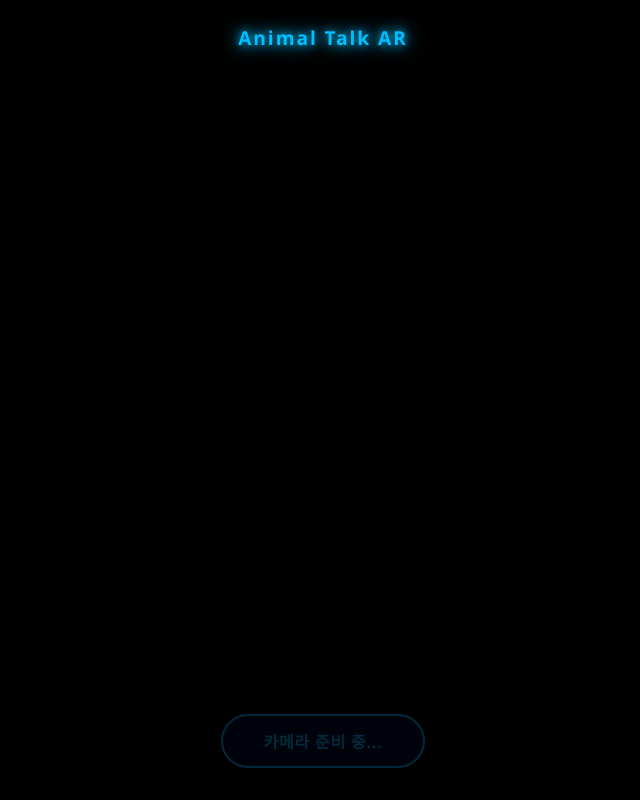
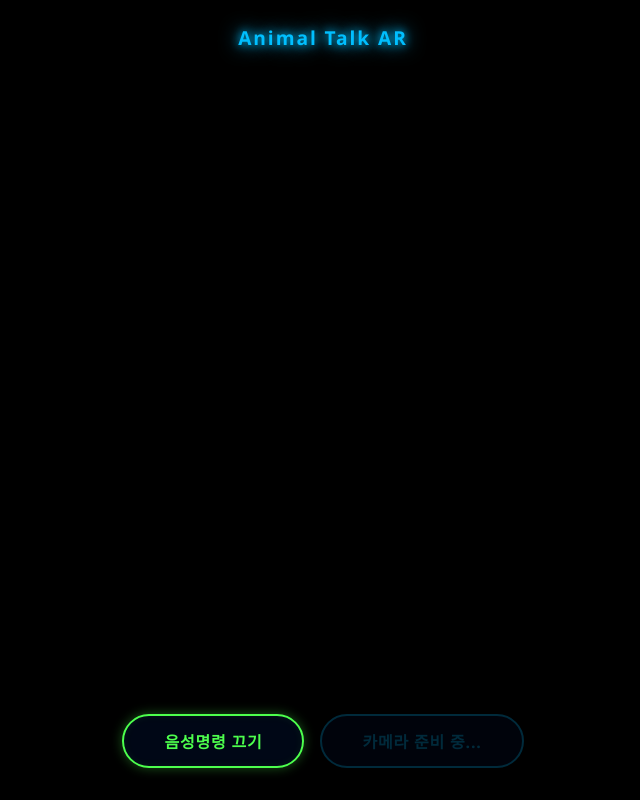
Before and after one commit to dicafrekim-afk/animal-talk-ar, a React (Vite) app: page / in a window 1280 px wide. Shown: the whole page, without its empty margins (317-957 px from the left). Built offline with nearby package versions, Linux system fonts and the light colour scheme; no server answers.

Commit message:
Add files via upload

```diff
--- a/index.html
+++ b/index.html
@@ -4,6 +4,17 @@
     <meta charset="UTF-8" />
     <meta name="viewport" content="width=device-width, initial-scale=1.0, user-scalable=no" />
     <title>Animal Talk AR - 쿤이 & 민이</title>
+
+    <!-- PWA -->
+    <link rel="manifest" href="/manifest.json" />
+    <meta name="theme-color" content="#00d4ff" />
+    <meta name="mobile-web-app-capable" content="yes" />
+
+    <!-- iOS 홈 화면 추가 지원 -->
+    <meta name="apple-mobile-web-app-capable" content="yes" />
+    <meta name="apple-mobile-web-app-status-bar-style" content="black-translucent" />
+    <meta name="apple-mobile-web-app-title" content="Animal Talk" />
+    <link rel="apple-touch-icon" href="/icon.svg" />
     <style>
       * { margin: 0; padding: 0; box-sizing: border-box; }
       html, body, #root { width: 100%; height: 100%; overflow: hidden; background: #000; }
--- a/src/components/ARScene.jsx
+++ b/src/components/ARScene.jsx
@@ -1,8 +1,10 @@
 import { Canvas } from '@react-three/fiber'
+import { useState, useEffect } from 'react'
 import SpeechBubble from './SpeechBubble'
 import AnalysisHUD from './AnalysisHUD'
 import { useCamera } from '../hooks/useCamera'
 import { useCatAnalysis } from '../hooks/useCatAnalysis'
+import { useSpeechRecognition } from '../hooks/useSpeechRecognition'
 import styles from './ARScene.module.css'
 
 /**
@@ -12,8 +14,19 @@ import styles from './ARScene.module.css'
 export default function ARScene() {
   const { videoRef, isReady, error: cameraError } = useCamera()
   const { analysis, isAnalyzing, error: analysisError, analyze, clearAnalysis } = useCatAnalysis(videoRef)
+  const { isListening, isSupported, start, stop } = useSpeechRecognition(analyze)
+  const [voiceCommandActive, setVoiceCommandActive] = useState(true);
 
   const speechMessage = analysis?.cat_detected ? analysis.speech_bubble : null
+
+  useEffect(() => {
+    if (isReady && voiceCommandActive) {
+      start();
+    } else {
+      stop();
+    }
+  }, [isReady, voiceCommandActive, start, stop]);
+
 
   return (
     <div className={styles.arContainer}>
@@ -72,6 +85,19 @@ export default function ARScene() {
           <div className={styles.analyzingBadge}>쿤이/민이 분석 중...</div>
         )}
 
+        {isListening && (
+            <div className={styles.analyzingBadge} style={{borderColor: '#4dff4d', color: '#99ff99'}}>음성 명령 대기 중...</div>
+        )}
+
+        <div className={styles.buttonContainer}>
+          {isSupported && (
+            <button
+              className={`${styles.analyzeBtn} ${voiceCommandActive ? styles.active : ''}`}
+              onClick={() => setVoiceCommandActive(prev => !prev)}
+            >
+              {voiceCommandActive ? '음성명령 끄기' : '음성명령 켜기'}
+            </button>
+          )}
           {/* 촬영 버튼 */}
           <button
             className={styles.analyzeBtn}
@@ -82,5 +108,6 @@ export default function ARScene() {
           </button>
         </div>
       </div>
+    </div>
   )
 }
--- a/src/components/ARScene.module.css
+++ b/src/components/ARScene.module.css
@@ -138,3 +138,14 @@
   backdrop-filter: blur(8px);
   text-align: center;
 }
+
+.buttonContainer {
+  display: flex;
+  gap: 1rem;
+}
+
+.analyzeBtn.active {
+  border-color: #4dff4d;
+  color: #4dff4d;
+  box-shadow: 0 0 12px #4dff4d55, inset 0 0 8px #4dff4d11;
+}
--- /dev/null
+++ b/src/hooks/useSpeechRecognition.js
@@ -0,0 +1,83 @@
+import { useState, useEffect, useRef } from 'react';
+
+const COMMANDS = ['현재 상태 알려줘', '지금 기분 어때', '말 걸기'];
+
+/**
+ * 음성 인식을 처리하는 커스텀 훅
+ * @param {() => void} onCommand - 음성 명령이 감지되었을 때 호출될 콜백 함수
+ * @returns {{
+ *   isListening: boolean,
+ *   isSupported: boolean,
+ *   start: () => void,
+ *   stop: () => void
+ * }}
+ */
+export function useSpeechRecognition(onCommand) {
+  const [isListening, setIsListening] = useState(false);
+  const recognitionRef = useRef(null);
+
+  useEffect(() => {
+    const SpeechRecognition = window.SpeechRecognition || window.webkitSpeechRecognition;
+    if (!SpeechRecognition) {
+      console.warn('이 브라우저에서는 음성 인식을 지원하지 않습니다.');
+      return;
+    }
+
+    const recognition = new SpeechRecognition();
+    recognition.lang = 'ko-KR';
+    recognition.continuous = true; // 계속해서 음성을 인식
+    recognition.interimResults = false; // 최종 결과만 받음
+
+    recognition.onstart = () => {
+      setIsListening(true);
+    };
+
+    recognition.onend = () => {
+      setIsListening(false);
+    };
+
+    recognition.onerror = (event) => {
+      console.error('음성 인식 오류:', event.error);
+      setIsListening(false);
+    };
+
+    recognition.onresult = (event) => {
+      const transcript = event.results[event.results.length - 1][0].transcript.trim();
+      console.log('인식된 텍스트:', transcript);
+
+      if (COMMANDS.some(cmd => transcript.includes(cmd))) {
+        console.log('명령 감지! 분석을 시작합니다.');
+        onCommand();
+      }
+    };
+
+    recognitionRef.current = recognition;
+
+    return () => {
+      recognition.stop();
+    };
+  }, [onCommand]);
+
+  const start = () => {
+    if (recognitionRef.current && !isListening) {
+      try {
+        recognitionRef.current.start();
+      } catch(e) {
+        console.error("음성 인식이 이미 시작되었습니다.", e)
+      }
+    }
+  };
+
+  const stop = () => {
+    if (recognitionRef.current && isListening) {
+      recognitionRef.current.stop();
+    }
+  };
+
+  return {
+    isListening,
+    isSupported: !!(window.SpeechRecognition || window.webkitSpeechRecognition),
+    start,
+    stop,
+  };
+}
```
Also changed, not shown: public/icon.svg (added), public/manifest.json (added), 3 other files (tests, documents, lock files or other folders). Lines whose indentation alone changed are shown as unchanged.
